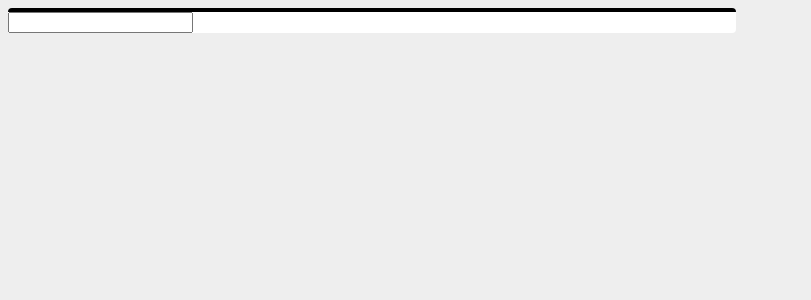
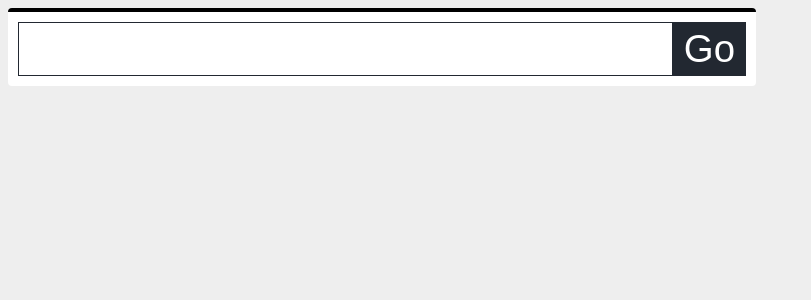
Before and after one commit to KNTH01/my-favorite-movies, a Vue app in the folder front/: page / in a window 1280 px wide. Shown: the top 300 px of the page, without its empty margins (0-811 px from the left). Built offline with nearby package versions, Linux system fonts and the light colour scheme.

Commit message:
add cmp search style

```diff
--- a/front/src/App.vue
+++ b/front/src/App.vue
@@ -16,13 +16,19 @@ export default {
 </script>
 
 <style lang="scss">
+  @import "styles/color";
+
   body {
-  background-color: #EEE;
+    font-size: 120%;
+    background-color: $color4;
+    color: $color2;
+    font-family: cursive;
   }
 
   #app {
     width: 728px;
     background-color: #FFF;
+    padding: 10px;
     border-radius: 4px;
     border-top: 4px solid black;
   }
--- a/front/src/components/SearchBar.vue
+++ b/front/src/components/SearchBar.vue
@@ -1,7 +1,12 @@
 <template>
-  <div class="SearchBar">
-    <input class="SearchInput" type="search" name="search" v-model="searchInput">
-  </div>
+  <form action="/search" method="GET">
+    <div class="SearchBar">
+        <input class="SearchInput" type="search" name="search" v-model="searchInput">
+        <div class="SearchBtn">
+          <input class="SearchBtn-input Button Button-primary" type="submit" value="Go">
+        </div>
+    </div>
+</form>
 </template>
 
 <script>
@@ -16,6 +21,43 @@ export default {
 </script>
 
 <style lang="scss" scoped>
+  @import "../styles/color";
 
+  $paddindSearch: 4px 10px;
 
+  .SearchBar {
+    width: 100%;
+    display: table;
+  }
+
+  .SearchInput {
+    width: 100%;
+    font-size: 2em;
+    display: table-cell;
+    padding: $paddindSearch;
+    border: 1px solid $color1;
+    &:focus {
+      outline: none;
+    }
+  }
+
+  .SearchBtn {
+    display: table-cell;
+    width: 1px;
+    &-input {
+      &:focus {
+        outline: none;
+      }
+      border: 1px solid $color1;
+      padding: $paddindSearch;
+      font-size: 2em;
+    }
+  }
+
+  .Button {
+    &-primary {
+      background-color: $color1;
+      color: #FFF;
+    }
+  }
 </style>
--- /dev/null
+++ b/front/src/styles/_color.scss
@@ -0,0 +1,4 @@
+$color1: #222831;
+$color2: #393E46;
+$color3: #00ADB5;
+$color4: #EEE;
```
Lines whose indentation alone changed are shown as unchanged.
